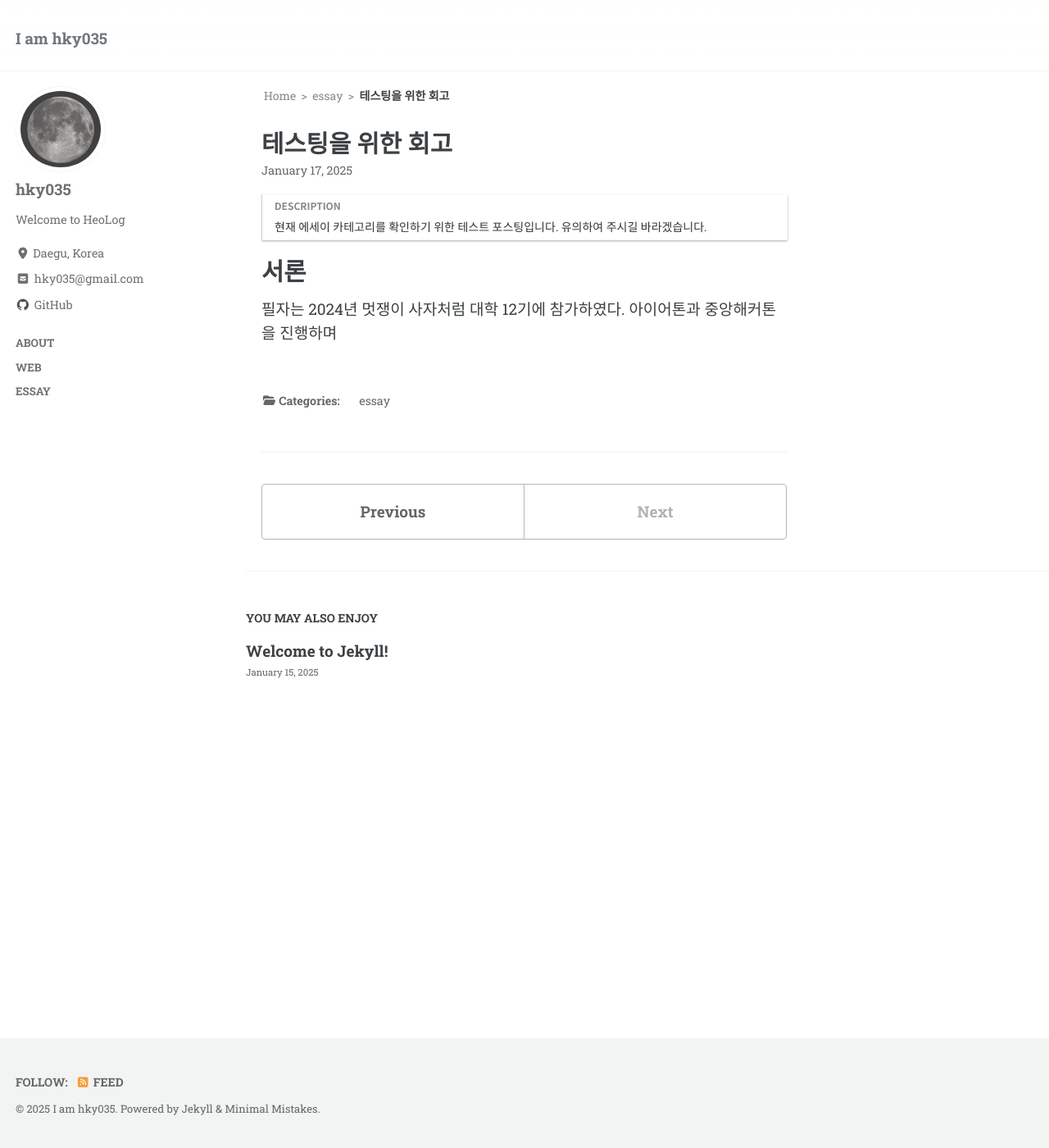
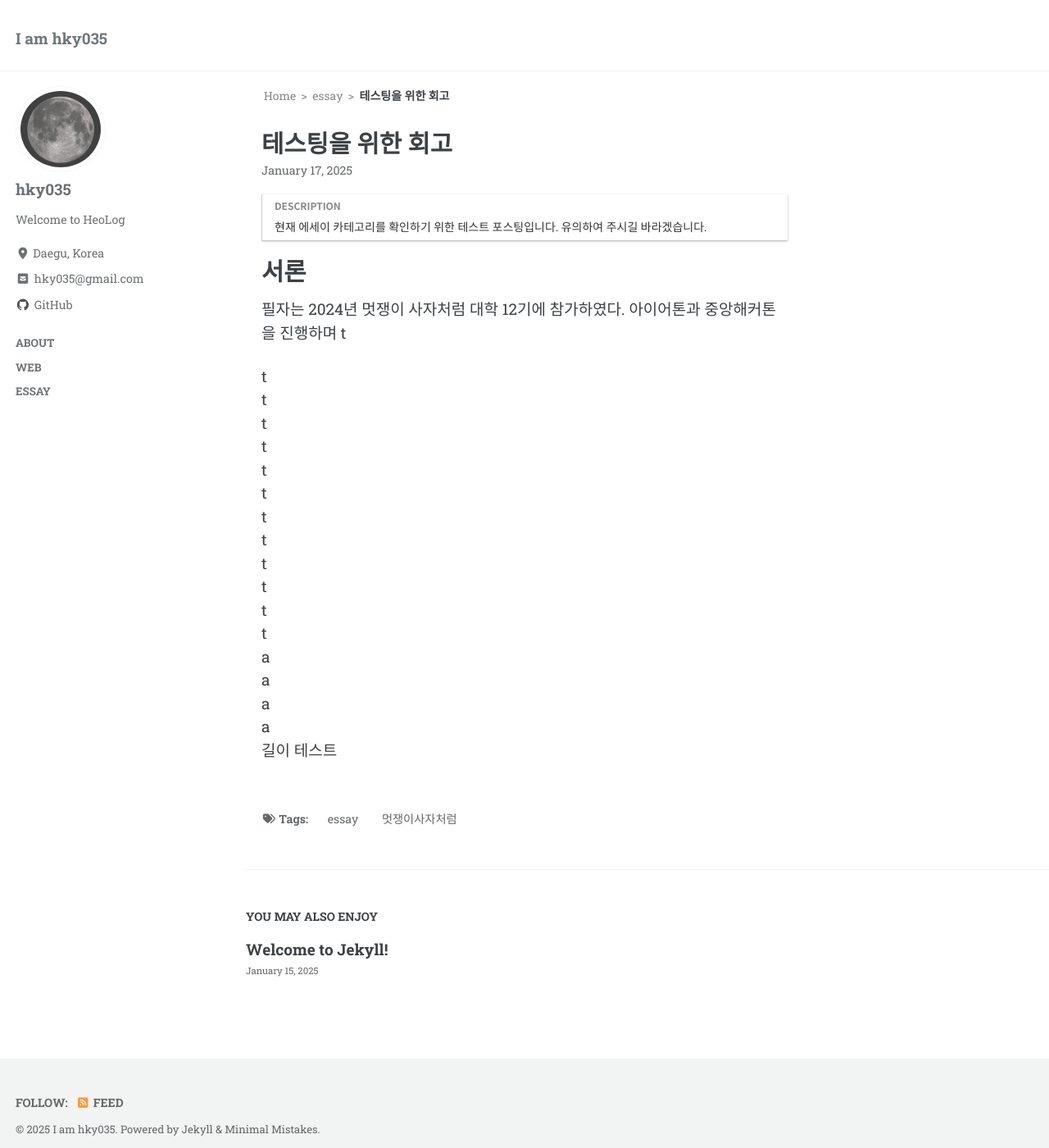
Before and after one commit to hky035/hky035.github.io, a Jekyll site: the page built from _posts/essay/25-01-17-category-test.md, in a window 1280 px wide and 1400 px high. Shown: the whole window at 82% size. Built offline with Jekyll 4.4.1, drawn with Linux system fonts in a browser that asks for light colours; cached includes are drawn as plain includes.

Commit message:
style: 포스팅 본문 내 카테고리  삭제 및 불필요 코드 제거

```diff
--- a/_includes/page__taxonomy.html
+++ b/_includes/page__taxonomy.html
@@ -2,6 +2,7 @@
   {% include tag-list.html %}
 {% endif %}
 
-{% if site.category_archive.type and page.categories[0] %}
+<!-- 포스트 페이지 상단 카테고리 설정으로 인한 주석 처리 ->
+<!-- {% if site.category_archive.type and page.categories[0] %}
   {% include category-list.html %}
-{% endif %}
+{% endif %} -->
--- a/_layouts/single.html
+++ b/_layouts/single.html
@@ -80,9 +80,11 @@ layout: default
         <!-- {% include page__date.html %} -->
       </footer>
 
+      <!-- 페이지 공유 삭제 -->
       <!-- {% if page.share %}{% include social-share.html %}{% endif %} -->
 
-      {% include post_pagination.html %}
+      <!-- 페이지네이션 삭제 -->
+      <!-- {% include post_pagination.html %} -->
     </div>
 
     {% if site.comments.provider and page.comments %}
--- a/_posts/essay/25-01-17-category-test.md
+++ b/_posts/essay/25-01-17-category-test.md
@@ -6,7 +6,9 @@ author_profile: true
 sidbar:
   nav: "main"
 category: "essay"
-
+tag:
+  - "essay"
+  - "멋쟁이사자처럼"
 description: "현재 에세이 카테고리를 확인하기 위한 테스트 포스팅입니다. 유의하여 주시길 바라겠습니다."
 
 date: 2025-01-17
@@ -17,3 +19,22 @@ show_date: true
 
 필자는 2024년 멋쟁이 사자처럼 대학 12기에 참가하였다.
 아이어톤과 중앙해커톤을 진행하며
+t
+
+t
+t
+t
+t
+t
+t
+t
+t
+t
+t
+t
+t
+a
+a
+a
+a
+길이 테스트
```
